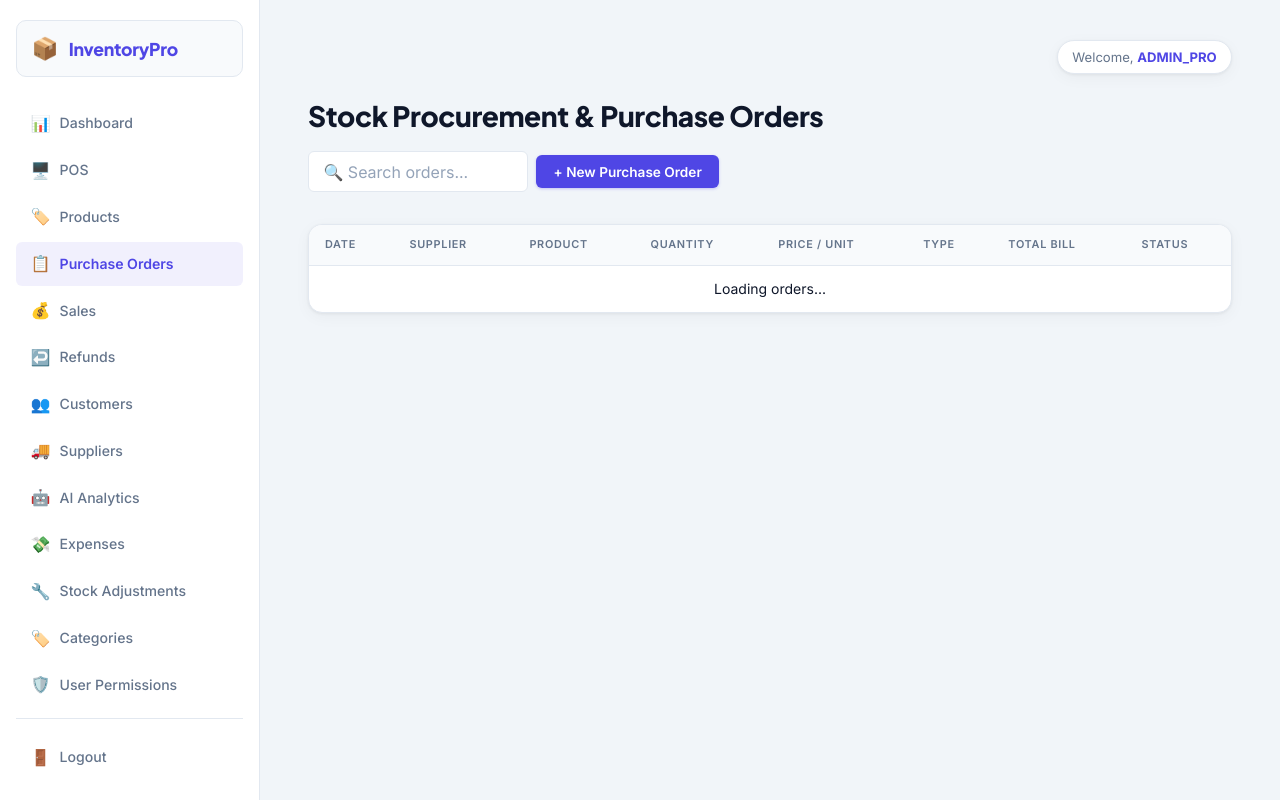
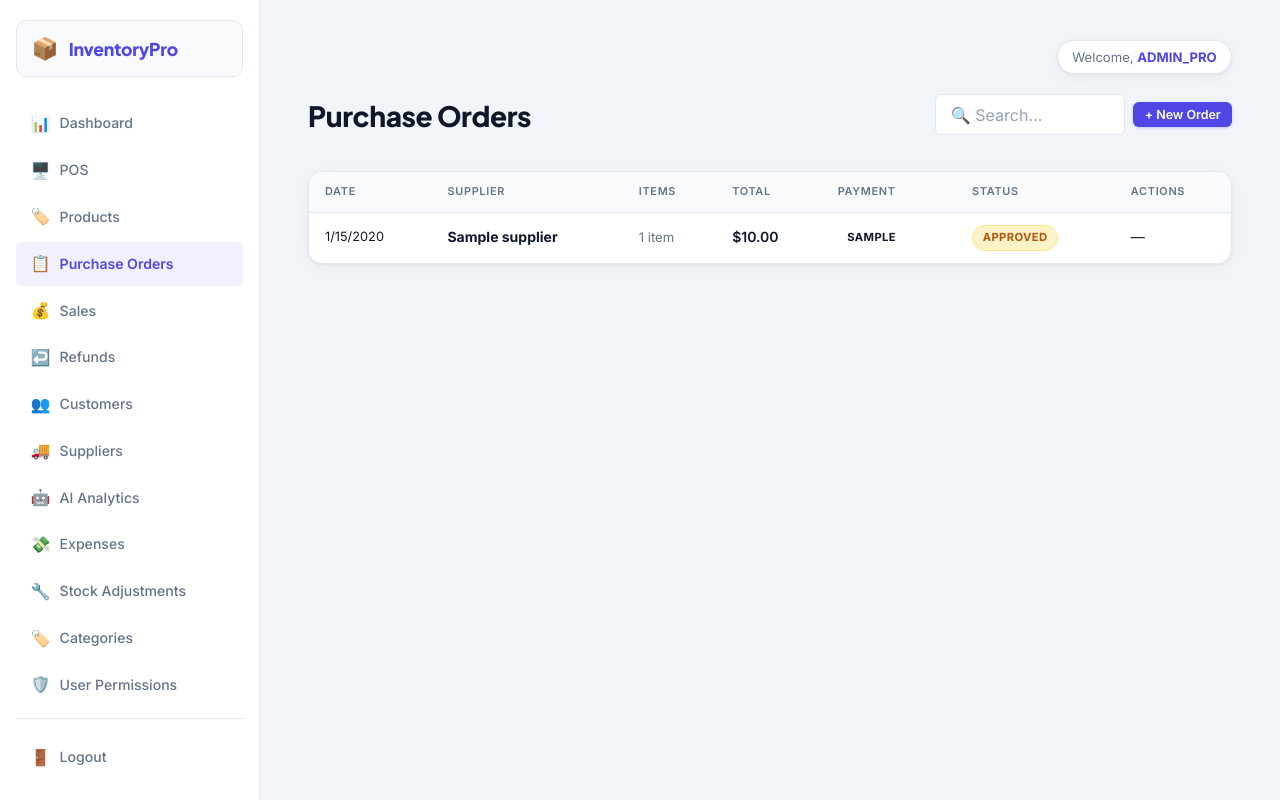
Before and after one commit to sasusavage/inventory-pro, a Flask app: page /purchase-orders-page in a window 1280 px wide. Run offline with Flask 3, Linux system fonts and the light colour scheme; the visitor is signed in with stand-in values (Sample User, id 1); data comes from the database, SQL or seed files in the repository; tables that the repository leaves empty hold one stand-in row (values such as "Sample post").

Commit message:
fix: purchase orders page — handle paginated API, correct field names, multi-item form
- API returns {data, pagination} not a plain array — unwrap json.data
- Field names changed: po.supplier (not supplier_name), po.total (not total_amount), po.date
- POST body now uses items[] array matching the backend schema
- Added Receive/Cancel action buttons for Pending orders
- Multi-item form with auto-fill unit cost from product, running total display

Co-Authored-By: Claude Sonnet 4.6 <noreply@anthropic.com>

```diff
--- a/templates/purchase_orders.html
+++ b/templates/purchase_orders.html
@@ -4,54 +4,49 @@
 
 {% block content %}
 <header class="page-header">
-    <h2 class="page-title">Stock Procurement & Purchase Orders</h2>
+    <h2 class="page-title">Purchase Orders</h2>
     <div style="display:flex; flex-wrap:wrap; gap:0.5rem; align-items:center;">
-        <input type="text" id="po-search" class="form-control" placeholder="🔍 Search orders..." style="width:220px;">
-        <button class="btn btn-primary" onclick="openPOModal()">+ New Purchase Order</button>
+        <input type="text" id="po-search" class="form-control" placeholder="🔍 Search…" style="width:190px;">
+        <button class="btn btn-primary btn-sm" onclick="openPOModal()">+ New Order</button>
     </div>
 </header>
 
-<div class="table-container" style="overflow-x:auto;">
-    <table style="min-width:700px;">
+<div class="table-container">
+    <table>
         <thead>
             <tr>
                 <th>Date</th>
                 <th>Supplier</th>
-                <th>Product</th>
-                <th>Quantity</th>
-                <th>Price / Unit</th>
-                <th>Type</th>
-                <th>Total Bill</th>
+                <th>Items</th>
+                <th>Total</th>
+                <th>Payment</th>
                 <th>Status</th>
+                <th>Actions</th>
             </tr>
         </thead>
         <tbody id="po-tbody">
-            <tr><td colspan="8" class="text-center">Loading orders...</td></tr>
+            <tr><td colspan="7" class="text-center" style="padding:2rem; color:var(--text-muted);">Loading…</td></tr>
         </tbody>
     </table>
 </div>
 
-<!-- Simple PO Modal -->
+<div id="pagination-bar" class="pagination" style="display:none;">
+    <button id="prev-btn" onclick="changePage(-1)" disabled>← Prev</button>
+    <span id="page-info" style="font-size:0.82rem; color:var(--text-muted); padding:0 0.5rem;"></span>
+    <button id="next-btn" onclick="changePage(1)">Next →</button>
+</div>
+
+<!-- New PO Modal -->
 <div id="po-modal" class="modal">
     <div class="modal-content">
         <div class="modal-header">
-            <h2 style="font-size:1.1rem;font-weight:700;margin:0;">New Stock Procurement</h2>
+            <h2 style="font-size:1.1rem;font-weight:700;margin:0;">New Purchase Order</h2>
             <button class="close-modal" onclick="closePOModal()">&times;</button>
         </div>
         <form id="po-form">
-            <div class="grid-2-col">
             <div class="form-group">
-                    <label>Supplier</label>
+                <label>Supplier *</label>
                 <select id="p-supplier" class="form-control" required></select>
-                </div>
-                <div class="form-group">
-                    <label>Product</label>
-                    <select id="p-product" class="form-control" required></select>
-                </div>
-            </div>
-            <div class="grid-2-col">
-                <div class="form-group"><label>Quantity</label><input type="number" id="p-qty" class="form-control" required></div>
-                <div class="form-group"><label>Unit Cost ($)</label><input type="number" id="p-cost" class="form-control" step="0.01" required></div>
             </div>
             <div class="form-group">
                 <label>Payment Method</label>
@@ -60,101 +55,223 @@
                     <option value="Credit">Credit (Pay Later)</option>
                 </select>
             </div>
-            <button type="submit" class="btn btn-primary btn-block">Confirm Purchase</button>
+
+            <div style="margin-bottom:0.75rem;">
+                <div style="display:flex; justify-content:space-between; align-items:center; margin-bottom:0.5rem;">
+                    <label style="margin:0; font-weight:600;">Order Items</label>
+                    <button type="button" class="btn btn-secondary btn-sm" onclick="addItemRow()">+ Add Item</button>
+                </div>
+                <div id="items-container" style="display:flex; flex-direction:column; gap:0.5rem;"></div>
+            </div>
+
+            <div style="font-size:0.9rem; font-weight:600; margin-bottom:0.75rem;">
+                Total: <span id="po-total-display" class="text-success">$0.00</span>
+            </div>
+
+            <button type="submit" class="btn btn-primary btn-block">Confirm Order</button>
         </form>
     </div>
 </div>
 
 <script>
+let currentPage = 1, totalPages = 1;
+let suppliersCache = [], productsCache = [];
+
 document.addEventListener('DOMContentLoaded', () => {
     loadPOs();
     loadSuppliersAndProducts();
+    document.getElementById('po-search').addEventListener('input', filterTable);
+    document.getElementById('po-form').addEventListener('submit', submitPO);
 });
 
-    async function loadPOs() {
-        const res = await fetch('/purchase-orders');
-        const data = await res.json();
+async function loadPOs(page = 1) {
+    currentPage = page;
     const tbody = document.getElementById('po-tbody');
+    tbody.innerHTML = '<tr><td colspan="7" class="text-center" style="padding:1.5rem; color:var(--text-muted);">Loading…</td></tr>';
 
-        if (data.length === 0) {
-            tbody.innerHTML = '<tr><td colspan="8" class="text-center">No purchase history found.</td></tr>';
+    try {
+        const res  = await fetch(`/purchase-orders?page=${page}&per_page=50`);
+        const json = await res.json();
+        const data = json.data || [];
+        const pg   = json.pagination || {};
+        totalPages = pg.pages || 1;
+        renderPagination(pg);
+
+        if (!data.length) {
+            tbody.innerHTML = '<tr><td colspan="7" class="text-center" style="padding:2rem; color:var(--text-muted);">No purchase orders found.</td></tr>';
             return;
         }
 
-        tbody.innerHTML = data.map(po => `
+        tbody.innerHTML = data.map(po => {
+            const sc = po.status === 'Received' ? 'badge-success'
+                     : po.status === 'Cancelled' ? 'badge-danger' : 'badge-warning';
+            const pc = po.payment_type === 'Cash' ? 'badge-primary' : 'badge-secondary';
+            const actions = po.status === 'Pending' ? `
+                <button class="btn btn-primary btn-sm" onclick="receivePO(${po.id})">✓ Receive</button>
+                <button class="btn btn-secondary btn-sm" onclick="cancelPO(${po.id})">✗ Cancel</button>
+            ` : '—';
+            return `
             <tr>
-                <td>${new Date(po.order_date).toLocaleDateString()}</td>
-                <td><strong>${po.supplier_name}</strong></td>
-                <td>${po.product_name}</td>
-                <td>${po.quantity}</td>
-                <td>$${po.cost_price.toFixed(2)}</td>
-                <td><span class="badge ${po.payment_type === 'Cash' ? 'badge-primary' : 'badge-secondary'}">${po.payment_type}</span></td>
-                <td><strong>$${po.total_amount.toFixed(2)}</strong></td>
-                <td><span class="badge ${po.status === 'RECEIVED' ? 'badge-success' : 'badge-warning'}">${po.status}</span></td>
-            </tr>
-        `).join('');
+                <td style="white-space:nowrap; font-size:0.8rem;">${new Date(po.date).toLocaleDateString()}</td>
+                <td><strong>${escHtml(po.supplier)}</strong></td>
+                <td style="color:var(--text-muted); font-size:0.82rem;">${po.items_count} item${po.items_count !== 1 ? 's' : ''}</td>
+                <td style="font-weight:600;">$${(po.total || 0).toFixed(2)}</td>
+                <td><span class="badge ${pc}">${escHtml(po.payment_type)}</span></td>
+                <td><span class="badge ${sc}">${escHtml(po.status)}</span></td>
+                <td style="white-space:nowrap;">${actions}</td>
+            </tr>`;
+        }).join('');
+    } catch {
+        document.getElementById('po-tbody').innerHTML =
+            '<tr><td colspan="7" class="text-center text-danger">Error loading purchase orders.</td></tr>';
+    }
+}
+
+function renderPagination(pg) {
+    const bar = document.getElementById('pagination-bar');
+    if (!pg.total || pg.pages <= 1) { bar.style.display = 'none'; return; }
+    bar.style.display = 'flex';
+    document.getElementById('page-info').textContent = `Page ${pg.page} of ${pg.pages} (${pg.total} total)`;
+    document.getElementById('prev-btn').disabled = pg.page <= 1;
+    document.getElementById('next-btn').disabled = pg.page >= pg.pages;
+}
+
+function changePage(dir) {
+    const next = currentPage + dir;
+    if (next < 1 || next > totalPages) return;
+    loadPOs(next);
+}
+
+function filterTable() {
+    const term = document.getElementById('po-search').value.toLowerCase();
+    document.querySelectorAll('#po-tbody tr').forEach(row => {
+        row.style.display = row.textContent.toLowerCase().includes(term) ? '' : 'none';
+    });
 }
 
 async function loadSuppliersAndProducts() {
-        const [suppRes, prodRes] = await Promise.all([fetch('/suppliers'), fetch('/products')]);
-        const suppliers = await suppRes.json();
+    try {
+        const [suppRes, prodRes] = await Promise.all([
+            fetch('/suppliers'),
+            fetch('/products?per_page=500'),
+        ]);
+        suppliersCache = await suppRes.json();
         const prodJson = await prodRes.json();
-        const products = Array.isArray(prodJson) ? prodJson : (prodJson.data || []);
+        productsCache  = Array.isArray(prodJson) ? prodJson : (prodJson.data || []);
 
-        const suppSelect = document.getElementById('p-supplier');
-        const prodSelect = document.getElementById('p-product');
+        const sel = document.getElementById('p-supplier');
+        sel.innerHTML = '<option value="">Select supplier…</option>';
+        suppliersCache.forEach(s => {
+            const o = document.createElement('option');
+            o.value = s.id; o.textContent = s.name;
+            sel.appendChild(o);
+        });
+    } catch (e) { console.error('Failed to load suppliers/products', e); }
+}
 
-        suppliers.forEach(s => {
-            const opt = document.createElement('option');
-            opt.value = s.id;
-            opt.textContent = s.name;
-            suppSelect.appendChild(opt);
+function openPOModal() {
+    document.getElementById('po-form').reset();
+    document.getElementById('items-container').innerHTML = '';
+    document.getElementById('po-total-display').textContent = '$0.00';
+    addItemRow();
+    document.getElementById('po-modal').classList.add('active');
+}
+
+function closePOModal() { document.getElementById('po-modal').classList.remove('active'); }
+
+function addItemRow() {
+    const container = document.getElementById('items-container');
+    const row = document.createElement('div');
+    row.style.cssText = 'display:grid; grid-template-columns:1fr auto auto auto; gap:0.4rem; align-items:center;';
+    row.innerHTML = `
+        <select class="form-control item-product" onchange="recalcTotal()">
+            <option value="">Select product…</option>
+            ${productsCache.map(p => `<option value="${p.id}" data-cost="${p.cost_price || 0}">${escHtml(p.name)}</option>`).join('')}
+        </select>
+        <input type="number" class="form-control item-qty" placeholder="Qty" min="1" value="1"
+               style="width:70px;" oninput="recalcTotal()">
+        <input type="number" class="form-control item-cost" placeholder="Cost" min="0" step="0.01"
+               style="width:90px;" oninput="recalcTotal()">
+        <button type="button" class="btn btn-secondary btn-sm" onclick="this.closest('div').remove(); recalcTotal();">✕</button>
+    `;
+    row.querySelector('.item-product').addEventListener('change', function() {
+        const opt = this.selectedOptions[0];
+        const costInput = this.closest('div').querySelector('.item-cost');
+        if (opt && opt.dataset.cost) costInput.value = parseFloat(opt.dataset.cost).toFixed(2);
+        recalcTotal();
+    });
+    container.appendChild(row);
+}
+
+function recalcTotal() {
+    let total = 0;
+    document.querySelectorAll('#items-container > div').forEach(row => {
+        const qty  = parseFloat(row.querySelector('.item-qty').value) || 0;
+        const cost = parseFloat(row.querySelector('.item-cost').value) || 0;
+        total += qty * cost;
+    });
+    document.getElementById('po-total-display').textContent = '$' + total.toFixed(2);
+}
+
+async function submitPO(e) {
+    e.preventDefault();
+    const supplierId = parseInt(document.getElementById('p-supplier').value);
+    if (!supplierId) { window.showToastNotification('Select a supplier', 'error'); return; }
+
+    const items = [];
+    let valid = true;
+    document.querySelectorAll('#items-container > div').forEach(row => {
+        const productId = parseInt(row.querySelector('.item-product').value);
+        const qty       = parseInt(row.querySelector('.item-qty').value);
+        const cost      = parseFloat(row.querySelector('.item-cost').value);
+        if (!productId || !qty || !cost) { valid = false; return; }
+        items.push({ product_id: productId, quantity: qty, unit_cost: cost });
     });
 
-        products.forEach(p => {
-            const opt = document.createElement('option');
-            opt.value = p.id;
-            opt.textContent = `${p.name} (SKU: ${p.sku})`;
-            prodSelect.appendChild(opt);
-        });
+    if (!valid || !items.length) {
+        window.showToastNotification('Fill in all item fields', 'error');
+        return;
     }
-
-    function openPOModal() { document.getElementById('po-modal').classList.add('active'); }
-    function closePOModal() { document.getElementById('po-modal').classList.remove('active'); }
-
-    document.getElementById('po-form').addEventListener('submit', async (e) => {
-        e.preventDefault();
-        const poData = {
-            supplier_id: parseInt(document.getElementById('p-supplier').value),
-            product_id: parseInt(document.getElementById('p-product').value),
-            quantity: parseInt(document.getElementById('p-qty').value),
-            cost_price: parseFloat(document.getElementById('p-cost').value),
-            payment_type: document.getElementById('p-pay-type').value
-        };
 
     try {
         const res = await fetch('/purchase-orders', {
             method: 'POST',
             headers: { 'Content-Type': 'application/json' },
-                body: JSON.stringify(poData)
+            body: JSON.stringify({
+                supplier_id: supplierId,
+                payment_type: document.getElementById('p-pay-type').value,
+                items,
+            }),
         });
+        const result = await res.json();
         if (res.ok) {
+            window.showToastNotification('Purchase order created!');
             closePOModal();
-                loadPOs();
-                document.getElementById('po-form').reset();
+            loadPOs(1);
         } else {
-                const result = await res.json();
-                alert(result.error || 'Failed to record purchase');
+            window.showToastNotification(result.error || 'Failed to create order', 'error');
         }
-        } catch (err) { alert('Network error'); }
-    });
+    } catch { window.showToastNotification('Network error', 'error'); }
+}
 
-    document.getElementById('po-search').addEventListener('input', (e) => {
-        const term = e.target.value.toLowerCase();
-        const rows = document.querySelectorAll('#po-tbody tr');
-        rows.forEach(row => {
-            row.style.display = row.innerText.toLowerCase().includes(term) ? '' : 'none';
-        });
-    });
+async function receivePO(id) {
+    if (!confirm('Mark this order as received? Stock will be updated.')) return;
+    const res = await fetch(`/purchase-orders/${id}/receive`, { method: 'POST' });
+    const d   = await res.json();
+    if (res.ok) { window.showToastNotification('Stock updated!'); loadPOs(currentPage); }
+    else window.showToastNotification(d.error || 'Failed', 'error');
+}
+
+async function cancelPO(id) {
+    if (!confirm('Cancel this purchase order?')) return;
+    const res = await fetch(`/purchase-orders/${id}/cancel`, { method: 'POST' });
+    const d   = await res.json();
+    if (res.ok) { window.showToastNotification('Order cancelled'); loadPOs(currentPage); }
+    else window.showToastNotification(d.error || 'Failed', 'error');
+}
+
+function escHtml(str) {
+    return String(str ?? '').replace(/&/g,'&amp;').replace(/</g,'&lt;').replace(/>/g,'&gt;').replace(/"/g,'&quot;');
+}
 </script>
 {% endblock %}
```
Lines whose indentation alone changed are shown as unchanged.
